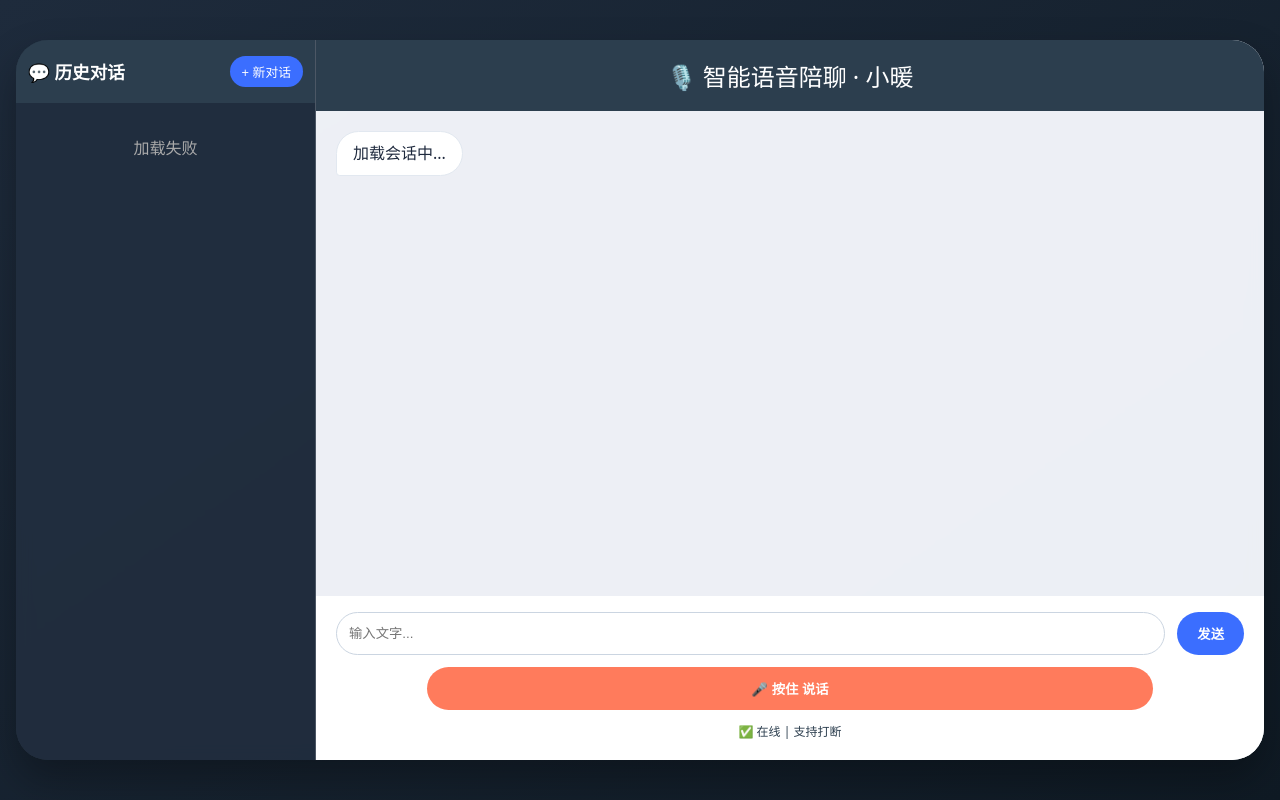
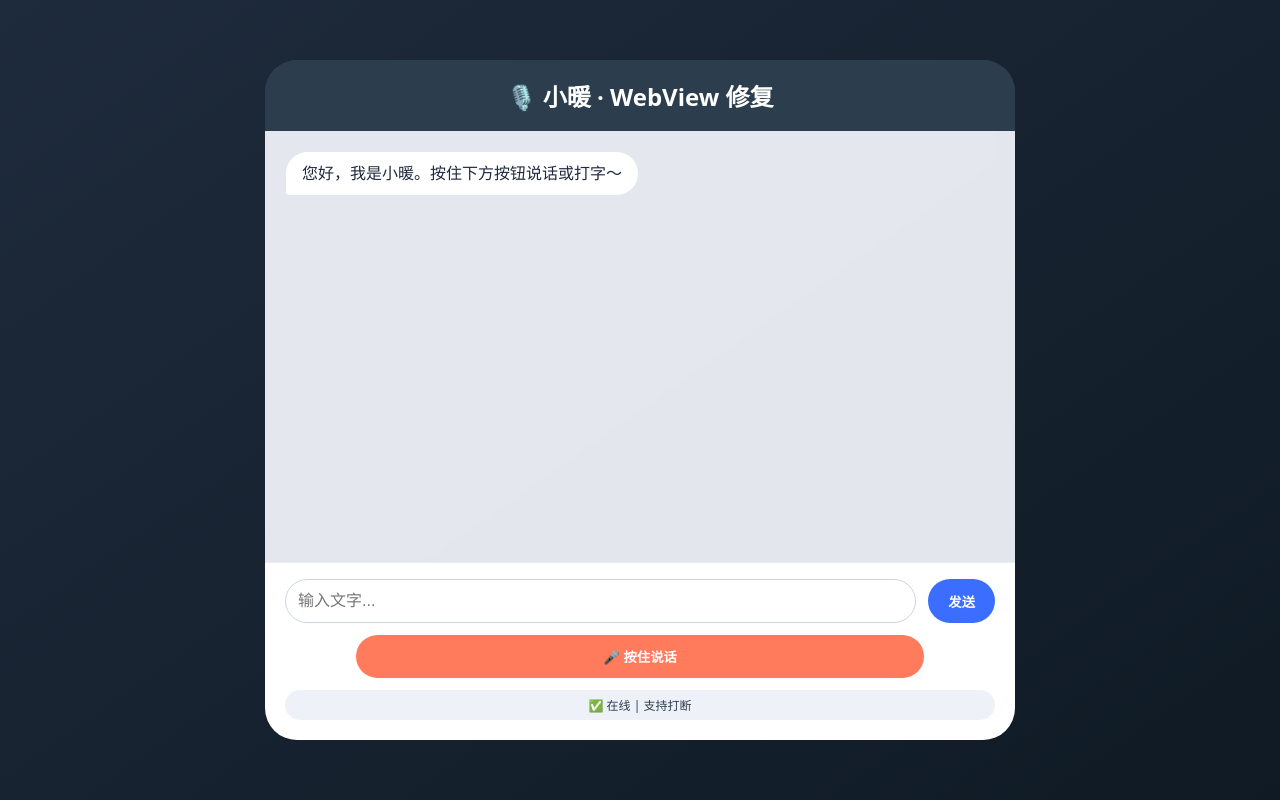
Before and after one commit to 1959921855/scaling-fishstick, a FastAPI app: page /web in a window 1280 px wide. Run offline with FastAPI, Linux system fonts and the light colour scheme; data that the repository does not hold is empty; parts of the project's set-up code (start-up, migrations or seed data) failed here and were passed over.

Commit message:
fix webview speech recognition (recreate instance each press)

```diff
--- a/templates/index.html
+++ b/templates/index.html
@@ -3,7 +3,7 @@
 <head>
     <meta charset="UTF-8">
     <meta name="viewport" content="width=device-width, initial-scale=1.0, user-scalable=no">
-    <title>语音陪聊 · 会话历史</title>
+    <title>小暖陪聊 · WebView 修复</title>
     <style>
         * { box-sizing: border-box; }
         body {
@@ -16,122 +16,31 @@
             justify-content: center;
             align-items: center;
         }
-        .app-container {
-            display: flex;
+        .chat-app {
             width: 100%;
-            max-width: 1400px;
-            height: 90vh;
+            max-width: 750px;
             background: rgba(255,255,255,0.1);
             backdrop-filter: blur(8px);
             border-radius: 32px;
             overflow: hidden;
-            box-shadow: 0 20px 40px rgba(0,0,0,0.3);
-        }
-        .sessions-sidebar {
-            width: 300px;
-            background: rgba(30, 43, 60, 0.85);
-            border-right: 1px solid rgba(255,255,255,0.2);
             display: flex;
             flex-direction: column;
-            overflow: hidden;
+            height: 85vh;
+            max-height: 800px;
         }
-        .sessions-header {
-            padding: 16px 12px;       /* 调整内边距 */
-            background: #2c3e4e;
-            color: white;
-            font-weight: bold;
-            font-size: 1.1rem;
-            display: flex;
-            justify-content: space-between;
-            align-items: center;
-            gap: 8px;
-            flex-wrap: nowrap;        /* 禁止换行 */
-            white-space: nowrap;
-        }
-        .sessions-header span {
-            flex-shrink: 1;
-            overflow: hidden;
-            text-overflow: ellipsis;
-        }
-        .new-session-btn {
-            background: #3b6eff;
-            border: none;
-            border-radius: 20px;
-            padding: 6px 12px;
-            color: white;
-            cursor: pointer;
-            font-size: 0.8rem;
-            flex-shrink: 0;           /* 按钮不缩小 */
-            white-space: nowrap;
-        }
-        .sessions-list {
-            flex: 1;
-            overflow-y: auto;
-            padding: 12px;
-        }
-        .session-item {
-            background: rgba(255,255,255,0.1);
-            border-radius: 12px;
-            padding: 12px;
-            margin-bottom: 12px;
-            cursor: pointer;
-            transition: 0.2s;
-            color: #e2e8f0;
-        }
-        .session-item:hover {
-            background: rgba(59,110,255,0.4);
-        }
-        .session-item.active {
-            background: #3b6eff;
-            color: white;
-        }
-        .session-title {
-            font-weight: bold;
-            margin-bottom: 4px;
-            font-size: 0.95rem;
-            word-break: break-word;
-        }
-        .session-preview {
-            font-size: 0.75rem;
-            color: #cbd5e1;
-            overflow: hidden;
-            text-overflow: ellipsis;
-            white-space: nowrap;
-        }
-        .session-time {
-            font-size: 0.7rem;
-            color: #94a3b8;
-            margin-top: 4px;
-        }
-        .delete-session {
-            float: right;
-            background: rgba(255,255,255,0.2);
-            border: none;
-            border-radius: 50%;
-            width: 22px;
-            height: 22px;
-            color: #ff7b5c;
-            cursor: pointer;
-            font-size: 12px;
-            text-align: center;
-        }
-        .chat-area {
-            flex: 1;
-            display: flex;
-            flex-direction: column;
-            background: rgba(248,250,255,0.95);
-        }
-        .chat-header {
+        .header {
             background: #2c3e4e;
             color: white;
             padding: 18px 20px;
             text-align: center;
             font-size: 1.5rem;
+            font-weight: 600;
         }
         .messages {
             flex: 1;
             overflow-y: auto;
             padding: 20px;
+            background: rgba(248,250,255,0.9);
             display: flex;
             flex-direction: column;
             gap: 14px;
@@ -161,6 +70,7 @@
             display: flex;
             flex-direction: column;
             gap: 12px;
+            border-top: 1px solid #e9eef3;
         }
         .text-input-row {
             display: flex;
@@ -171,21 +81,25 @@
             padding: 12px;
             border: 1px solid #cbd5e1;
             border-radius: 32px;
+            font-size: 1rem;
         }
-        .send-btn, .voice-btn {
+        .send-btn {
+            background: #3b6eff;
             border: none;
+            color: white;
+            padding: 12px 20px;
             border-radius: 40px;
-            padding: 12px 20px;
             font-weight: bold;
             cursor: pointer;
         }
-        .send-btn {
-            background: #3b6eff;
-            color: white;
-        }
         .voice-btn {
             background: #ff7b5c;
+            border: none;
             color: white;
+            padding: 12px 20px;
+            border-radius: 40px;
+            font-weight: bold;
+            cursor: pointer;
             width: 80%;
             margin: 0 auto;
         }
@@ -193,48 +107,41 @@
             font-size: 0.75rem;
             text-align: center;
             color: #2c3e4e;
+            background: #eef2f8;
+            padding: 6px;
+            border-radius: 30px;
         }
         button:disabled { opacity: 0.5; }
     </style>
 </head>
 <body>
-<div class="app-container">
-    <div class="sessions-sidebar">
-        <div class="sessions-header">
-            <span>💬 历史对话</span>
-            <button class="new-session-btn" id="newSessionBtn">+ 新对话</button>
-        </div>
-        <div class="sessions-list" id="sessionsList">加载中...</div>
-    </div>
-    <div class="chat-area">
-        <div class="chat-header">🎙️ 智能语音陪聊 · 小暖</div>
+<div class="chat-app">
+    <div class="header">🎙️ 小暖 · WebView 修复</div>
     <div class="messages" id="messageBox">
-            <div class="message ai">加载会话中...</div>
+        <div class="message ai">您好，我是小暖。按住下方按钮说话或打字～</div>
     </div>
     <div class="input-area">
         <div class="text-input-row">
             <input type="text" id="textInput" placeholder="输入文字..." autocomplete="off">
             <button class="send-btn" id="sendTextBtn">发送</button>
         </div>
-            <button class="voice-btn" id="voiceBtn">🎤 按住 说话</button>
+        <button class="voice-btn" id="voiceBtn">🎤 按住说话</button>
         <div class="status" id="statusMsg">✅ 在线 | 支持打断</div>
-        </div>
     </div>
 </div>
 
 <script>
 (function() {
     const USER_ID = 'web_user';
-    let currentSessionId = null;
+    let currentSessionId = localStorage.getItem('session_id');
     let currentAudio = null;
+    let abortController = null;
 
     const messageBox = document.getElementById('messageBox');
     const textInput = document.getElementById('textInput');
     const sendBtn = document.getElementById('sendTextBtn');
     const voiceBtn = document.getElementById('voiceBtn');
     const statusSpan = document.getElementById('statusMsg');
-    const sessionsListDiv = document.getElementById('sessionsList');
-    const newSessionBtn = document.getElementById('newSessionBtn');
 
     function stopCurrentAudio() {
         if (currentAudio) {
@@ -253,138 +160,60 @@
         });
     }
 
-    function formatTime(timestamp) {
-        return new Date(timestamp).toLocaleTimeString('zh-CN', {hour:'2-digit', minute:'2-digit'});
+    function addMessage(role, content) {
+        const div = document.createElement('div');
+        div.className = `message ${role}`;
+        div.innerHTML = role === 'user' ? `👤 ${escapeHtml(content)}` : `🤖 ${escapeHtml(content)}`;
+        messageBox.appendChild(div);
+        div.scrollIntoView({ behavior: 'smooth' });
     }
 
-    // 加载会话列表
-    async function loadSessions() {
-        try {
-            const res = await fetch(`/sessions/${USER_ID}?limit=50`);
-            const data = await res.json();
-            const sessions = data.sessions || [];
-            if (sessions.length === 0) {
-                sessionsListDiv.innerHTML = '<div style="text-align:center; padding:20px; color:#aaa;">暂无对话，点击“新对话”开始</div>';
-                return;
-            }
-            let html = '';
-            for (const sess of sessions) {
-                const date = new Date(sess.updated_at).toLocaleDateString('zh-CN');
-                const time = new Date(sess.updated_at).toLocaleTimeString('zh-CN', {hour:'2-digit', minute:'2-digit'});
-                html += `
-                    <div class="session-item ${currentSessionId === sess.id ? 'active' : ''}" data-session-id="${sess.id}">
-                        <div class="session-title">${escapeHtml(sess.title)}</div>
-                        <div class="session-preview">${escapeHtml(sess.preview)}</div>
-                        <div class="session-time">${date} ${time}</div>
-                        <button class="delete-session" data-id="${sess.id}">🗑️</button>
-                    </div>
-                `;
-            }
-            sessionsListDiv.innerHTML = html;
-
-            document.querySelectorAll('.delete-session').forEach(btn => {
-                btn.addEventListener('click', async (e) => {
-                    e.stopPropagation();
-                    const sessionId = btn.getAttribute('data-id');
-                    if (confirm('删除此会话及其所有消息？')) {
-                        await deleteSession(sessionId);
-                    }
-                });
-            });
-            document.querySelectorAll('.session-item').forEach(item => {
-                item.addEventListener('click', (e) => {
-                    if (e.target.classList.contains('delete-session')) return;
-                    const sid = parseInt(item.getAttribute('data-session-id'));
-                    if (sid) loadSessionMessages(sid);
-                });
-            });
-        } catch (err) {
-            console.error(err);
-            sessionsListDiv.innerHTML = '<div style="text-align:center; padding:20px; color:#aaa;">加载失败</div>';
-        }
-    }
-
-    async function deleteSession(sessionId) {
-        try {
-            const res = await fetch(`/session/${sessionId}?user_id=${USER_ID}`, { method: 'DELETE' });
-            if (res.ok) {
-                if (currentSessionId === sessionId) {
-                    currentSessionId = null;
-                    messageBox.innerHTML = '<div class="message ai">对话已删除，请选择或新建会话。</div>';
-                }
-                await loadSessions();
-            } else alert('删除失败');
-        } catch (err) { alert('删除失败'); }
-    }
-
-    async function loadSessionMessages(sessionId) {
-        try {
-            const res = await fetch(`/session/${sessionId}/messages`);
-            const data = await res.json();
-            const messages = data.messages || [];
-            messageBox.innerHTML = '';
-            if (messages.length === 0) {
-                messageBox.innerHTML = '<div class="message ai">暂无消息，开始聊天吧～</div>';
-            } else {
-                for (const msg of messages) {
-                    const div = document.createElement('div');
-                    div.className = `message ${msg.role}`;
-                    div.setAttribute('data-msg-id', msg.id);
-                    div.setAttribute('data-timestamp', msg.timestamp);
-                    div.innerHTML = msg.role === 'user' ? `👤 ${escapeHtml(msg.content)}` : `🤖 ${escapeHtml(msg.content)}`;
-                    messageBox.appendChild(div);
-                }
-                if (messageBox.lastChild) messageBox.lastChild.scrollIntoView({ behavior: 'auto' });
-            }
-            currentSessionId = sessionId;
-            await loadSessions();
-        } catch (err) {
-            console.error(err);
-            messageBox.innerHTML = '<div class="message ai">加载消息失败，请刷新重试</div>';
-        }
-    }
-
-    async function createNewSession() {
+    async function ensureSession() {
+        if (currentSessionId) return currentSessionId;
         try {
             const res = await fetch('/session/new', {
                 method: 'POST',
                 headers: { 'Content-Type': 'application/json' },
-                body: JSON.stringify({ user_id: USER_ID, title: "新对话" })
+                body: JSON.stringify({ user_id: USER_ID, title: '新对话' })
             });
             const data = await res.json();
-            const newSessionId = data.session_id;
-            await loadSessions();
-            await loadSessionMessages(newSessionId);
-            statusSpan.innerHTML = '✨ 新对话已创建';
-            setTimeout(() => statusSpan.innerHTML = '✅ 在线 | 支持打断', 2000);
+            currentSessionId = data.session_id;
+            localStorage.setItem('session_id', currentSessionId);
+            return currentSessionId;
         } catch (err) {
-            alert('创建失败');
+            console.error('创建会话失败', err);
+            return null;
         }
     }
-    newSessionBtn.addEventListener('click', createNewSession);
 
     async function sendMessage(userText) {
         if (!userText.trim()) return;
-        if (!currentSessionId) {
-            await createNewSession();
-            if (!currentSessionId) {
-                statusSpan.innerHTML = '❌ 请先创建会话';
-                return;
-            }
-        }
         stopCurrentAudio();
+        if (abortController) abortController.abort();
+        abortController = new AbortController();
+
+        addMessage('user', userText);
         textInput.value = '';
+
         sendBtn.disabled = voiceBtn.disabled = true;
         statusSpan.innerHTML = '🤔 AI 思考中...';
+
         try {
+            let sessionId = currentSessionId;
+            if (!sessionId) {
+                sessionId = await ensureSession();
+                if (!sessionId) throw new Error('无法创建会话');
+            }
             const chatRes = await fetch('/chat/text', {
                 method: 'POST',
                 headers: { 'Content-Type': 'application/json' },
-                body: JSON.stringify({ message: userText, user_id: USER_ID, session_id: currentSessionId })
+                body: JSON.stringify({ message: userText, user_id: USER_ID, session_id: sessionId }),
+                signal: abortController.signal
             });
             const chatData = await chatRes.json();
             const aiText = chatData.response;
-            await loadSessionMessages(currentSessionId);
+            addMessage('ai', aiText);
+
             const ttsRes = await fetch('/chat/text-to-speech', {
                 method: 'POST',
                 headers: { 'Content-Type': 'application/json' },
@@ -398,41 +227,105 @@
                 audio.play().catch(e => console.warn);
                 audio.onended = () => { if (currentAudio === audio) currentAudio = null; };
                 statusSpan.innerHTML = '🔊 已播放回复';
-            } else statusSpan.innerHTML = '✅ 回复完成';
+            } else {
+                statusSpan.innerHTML = '✅ 回复完成';
+            }
         } catch (err) {
+            if (err.name === 'AbortError') return;
             console.error(err);
             statusSpan.innerHTML = '❌ 网络错误';
+            addMessage('ai', '网络连接异常，请重试。');
         } finally {
             sendBtn.disabled = voiceBtn.disabled = false;
-            setTimeout(() => statusSpan.innerHTML = '✅ 在线 | 支持打断', 2000);
+            setTimeout(() => { if (statusSpan.innerHTML !== '🔴 正在听...') statusSpan.innerHTML = '✅ 在线 | 支持打断'; }, 2000);
         }
     }
 
     sendBtn.addEventListener('click', () => sendMessage(textInput.value.trim()));
     textInput.addEventListener('keypress', e => { if (e.key === 'Enter') sendMessage(textInput.value.trim()); });
 
-    let recognition, isListening = false;
-    if ('webkitSpeechRecognition' in window) {
-        recognition = new webkitSpeechRecognition();
-        recognition.lang = 'zh-CN';
+    // ---------- 语音识别（专门修复 WebView 只能识别一次的问题）----------
+    let currentRecognition = null;
+    let isListening = false;
+
+    function startRecognition() {
+        if (isListening) return;
+        stopCurrentAudio();
+
+        // 关键：每次重新创建实例，避免状态残留
+        if (currentRecognition) {
+            try { currentRecognition.abort(); } catch(e) {}
+            currentRecognition = null;
+        }
+
+        if (!('webkitSpeechRecognition' in window)) {
+            statusSpan.innerHTML = '❌ 浏览器不支持语音识别';
+            return;
+        }
+
+        const recognition = new webkitSpeechRecognition();
         recognition.continuous = false;
         recognition.interimResults = false;
-        recognition.onstart = () => { isListening = true; statusSpan.innerHTML = '🔴 正在听... 松手结束'; voiceBtn.style.background = '#e55a3e'; };
-        recognition.onend = () => { isListening = false; voiceBtn.style.background = '#ff7b5c'; if (!recognition.resultReceived) statusSpan.innerHTML = '⚠️ 未检测到语音'; };
-        recognition.onresult = async (e) => { const text = e.results[0][0].transcript; statusSpan.innerHTML = `📝 识别: ${text}`; recognition.resultReceived = true; await sendMessage(text); };
-        recognition.onerror = () => { statusSpan.innerHTML = '❌ 识别失败'; voiceBtn.style.background = '#ff7b5c'; isListening = false; };
-    } else {
-        voiceBtn.disabled = true;
-        statusSpan.innerHTML = '⚠️ 浏览器不支持语音识别';
+        recognition.lang = 'zh-CN';
+
+        recognition.onstart = () => {
+            isListening = true;
+            statusSpan.innerHTML = '🔴 正在听... 松手结束';
+            voiceBtn.style.background = '#e55a3e';
+        };
+
+        recognition.onend = () => {
+            isListening = false;
+            voiceBtn.style.background = '#ff7b5c';
+            if (!recognition.resultReceived) {
+                statusSpan.innerHTML = '⚠️ 未检测到语音，再试试看';
+                setTimeout(() => {
+                    if (statusSpan.innerHTML === '⚠️ 未检测到语音')
+                        statusSpan.innerHTML = '✅ 在线 | 支持打断';
+                }, 2000);
             }
-    function startListen() { stopCurrentAudio(); if (recognition && !isListening) { recognition.resultReceived = false; recognition.start(); } }
-    function stopListen() { if (recognition && isListening) recognition.stop(); }
-    voiceBtn.addEventListener('mousedown', startListen);
-    voiceBtn.addEventListener('mouseup', stopListen);
-    voiceBtn.addEventListener('touchstart', (e) => { e.preventDefault(); startListen(); });
-    voiceBtn.addEventListener('touchend', (e) => { e.preventDefault(); stopListen(); });
+            // 释放引用
+            if (currentRecognition === recognition) currentRecognition = null;
+        };
 
-    loadSessions();
+        recognition.onresult = async (e) => {
+            const text = e.results[0][0].transcript;
+            statusSpan.innerHTML = `📝 识别: ${text}`;
+            recognition.resultReceived = true;
+            await sendMessage(text);
+        };
+
+        recognition.onerror = (event) => {
+            console.error('识别错误', event.error);
+            let msg = '';
+            if (event.error === 'no-speech') msg = '没有听到声音';
+            else if (event.error === 'audio-capture') msg = '无法获取麦克风权限';
+            else if (event.error === 'not-allowed') msg = '麦克风权限被拒绝';
+            else msg = '识别出错';
+            statusSpan.innerHTML = `❌ ${msg}`;
+            voiceBtn.style.background = '#ff7b5c';
+            isListening = false;
+            if (currentRecognition === recognition) currentRecognition = null;
+        };
+
+        currentRecognition = recognition;
+        currentRecognition.resultReceived = false;
+        currentRecognition.start();
+    }
+
+    function stopRecognition() {
+        if (currentRecognition && isListening) {
+            currentRecognition.stop();
+        }
+    }
+
+    voiceBtn.addEventListener('mousedown', startRecognition);
+    voiceBtn.addEventListener('mouseup', stopRecognition);
+    voiceBtn.addEventListener('touchstart', (e) => { e.preventDefault(); startRecognition(); });
+    voiceBtn.addEventListener('touchend', (e) => { e.preventDefault(); stopRecognition(); });
+
+    // 初始化会话
+    if (!currentSessionId) ensureSession();
 })();
 </script>
 </body>
```
Lines whose indentation alone changed are shown as unchanged.
